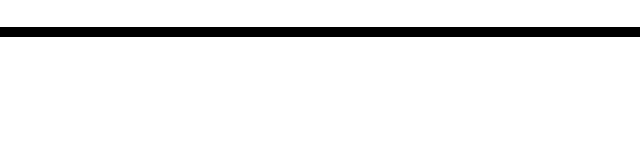
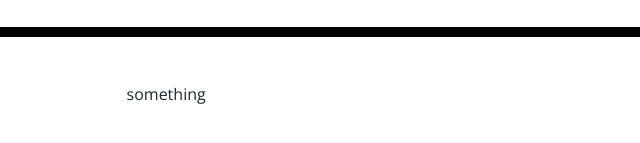
Before and after one commit to NKC27/Work-Day-Planner, a plain HTML site: page index.html in a window 1280 px wide. Shown: the part 253-396 px from the top of the page, 0-640 px from the left. Drawn offline with nearby package versions, Linux system fonts and the light colour scheme.

Commit message:
added div with column class bootstrap

```diff
--- a/index.html
+++ b/index.html
@@ -36,6 +36,9 @@
     <div class="container">
       <!-- Timeblocks go here/ Working business hours from 9AM - 5PM -->
       <div class="row">
+        <div class="col-md-9">
+          something
+        </div>
 
       </div>
     </div>
```
